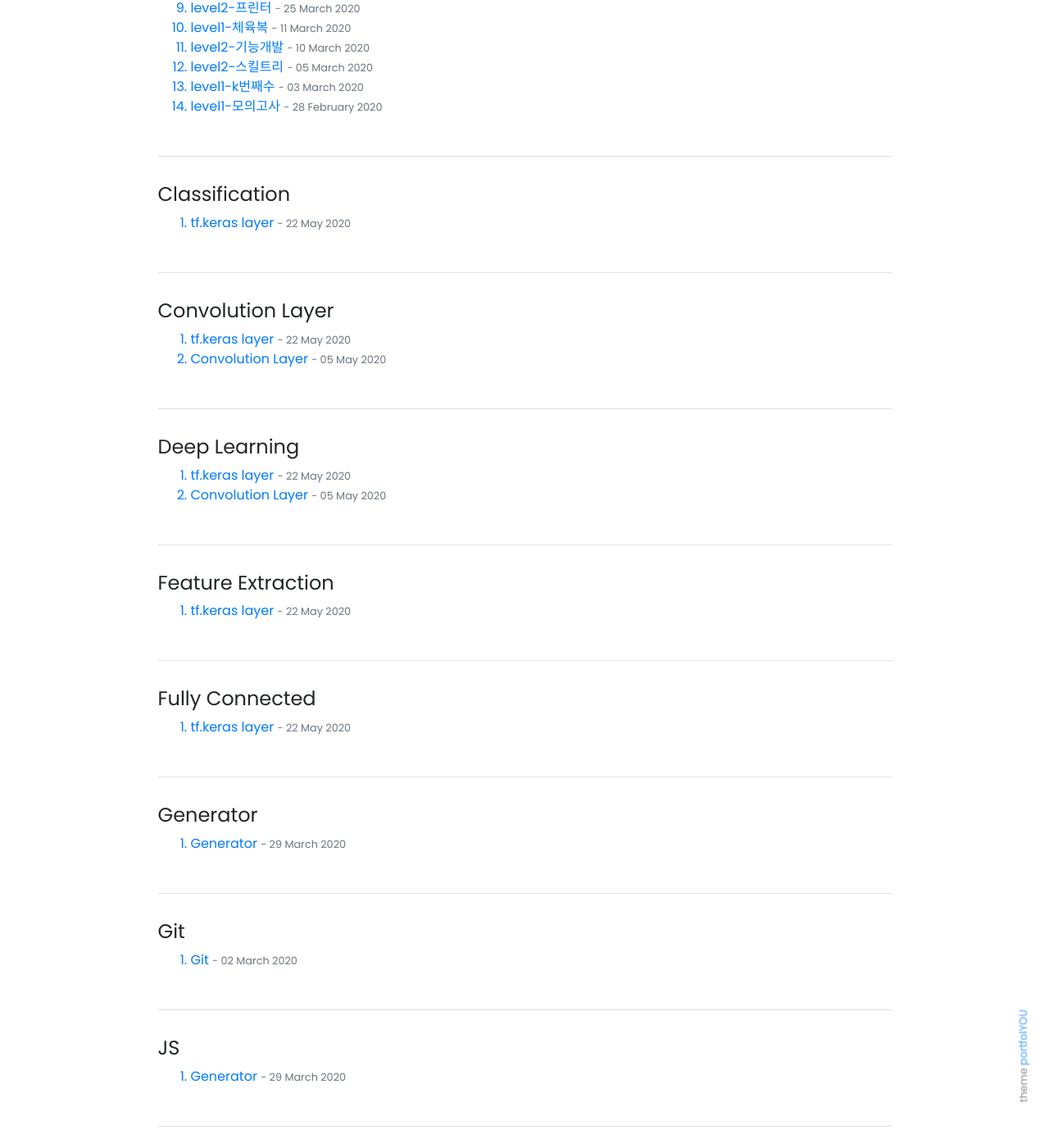
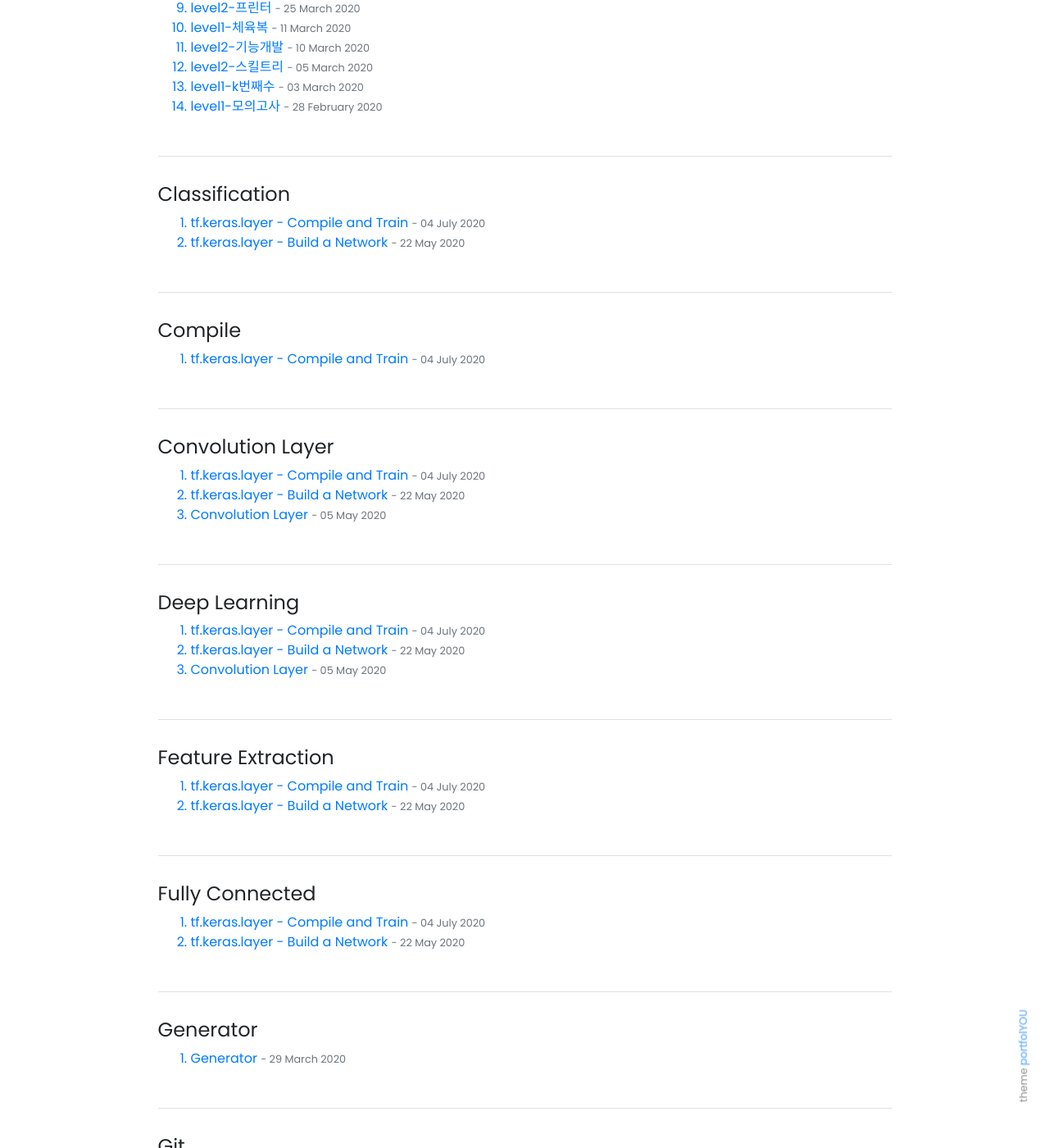
Before and after one commit to jongeunShin95/jongeunshin95.github.io, a Jekyll site: the page built from pages/tags.html, in a window 1280 px wide and 1400 px high, scrolled down 401 px. Shown: the whole window at 82% size. Built offline with Jekyll 4.4.1, drawn with Linux system fonts in a browser that asks for light colours; nearby versions of some CDN libraries; part of the change alters nothing that is shown; some of the changed text lies outside the part shown.

Commit message:
Update tf.keras.layer - Compile and Train / rename From tf_keras_layer To tf_keras_layer_build_a_network

````diff
--- a/_posts/2020-05-22-tf-keras-layer.md
+++ b/_posts/2020-05-22-tf-keras-layer-build-a-network.md
@@ -1,5 +1,5 @@
 ---
-title: tf.keras layer
+title: tf.keras.layer - Build a Network
 tags: [Deep Learning, Convolution Layer, Feature Extraction, Classification, Fully Connected]
 style: fill
 color: success
@@ -43,7 +43,7 @@ plt.imshow(image, 'gray')
 plt.show()
 ```
 
-{% include elements/figure.html image="https://github.com/jongeunShin95/jongeunShin95.github.io/blob/master/assets/images/keras_layer/x_train.png?raw=true" caption="x_train[0] 이미지" %}
+{% include elements/figure.html image="https://github.com/jongeunShin95/jongeunShin95.github.io/blob/master/assets/images/tf_keras_layer_build_a_network/x_train.png?raw=true" caption="x_train[0] 이미지" %}
 
 
 **y_train의 데이터 보기**
@@ -116,7 +116,7 @@ plt.imshow(output[0, :, :, 0], 'gray')
 plt.show()
 ```
 
-{% include elements/figure.html image="https://github.com/jongeunShin95/jongeunShin95.github.io/blob/master/assets/images/keras_layer/layer_apply_image.png?raw=true" caption="layer 적용 전 / 적용 후" %}
+{% include elements/figure.html image="https://github.com/jongeunShin95/jongeunShin95.github.io/blob/master/assets/images/tf_keras_layer_build_a_network/layer_apply_image.png?raw=true" caption="layer 적용 전 / 적용 후" %}
 
 <br>
 
@@ -162,7 +162,7 @@ plt.imshow(relu_output[0, :, :, 0], 'gray')
 plt.show()
 ```
 
-{% include elements/figure.html image="https://github.com/jongeunShin95/jongeunShin95.github.io/blob/master/assets/images/keras_layer/Relu_output.png?raw=true" caption="ReLU 적용 전 / 적용 후" %}
+{% include elements/figure.html image="https://github.com/jongeunShin95/jongeunShin95.github.io/blob/master/assets/images/tf_keras_layer_build_a_network/Relu_output.png?raw=true" caption="ReLU 적용 전 / 적용 후" %}
 
 <br>
 
@@ -172,7 +172,7 @@ plt.show()
 
 Pooling의 경우 해당 데이터가 주어졌을 때 해당 구간에서 가장 큰 값들을 가져와서 합쳐놓는 것이다.
 
-{% include elements/figure.html image="https://github.com/jongeunShin95/jongeunShin95.github.io/blob/master/assets/images/keras_layer/pooling.png?raw=true" caption="Pooling" %}
+{% include elements/figure.html image="https://github.com/jongeunShin95/jongeunShin95.github.io/blob/master/assets/images/tf_keras_layer_build_a_network/pooling.png?raw=true" caption="Pooling" %}
 
 즉, 정해진 구간 내에서 가장 큰값들을 가져오는 함수이다.
 
@@ -210,7 +210,7 @@ plt.imshow(pool_output[0, :, :, 0], 'gray')
 plt.show()
 ```
 
-{% include elements/figure.html image="https://github.com/jongeunShin95/jongeunShin95.github.io/blob/master/assets/images/keras_layer/pool_output.png?raw=true" caption="MaxPool2D 적용 전 / 적용 후" %}
+{% include elements/figure.html image="https://github.com/jongeunShin95/jongeunShin95.github.io/blob/master/assets/images/tf_keras_layer_build_a_network/pool_output.png?raw=true" caption="MaxPool2D 적용 전 / 적용 후" %}
 
 <br>
 
--- /dev/null
+++ b/_posts/2020-07-04-tf-keras-layer-compile-and-train.md
@@ -0,0 +1,140 @@
+---
+title: tf.keras.layer - Compile and Train
+tags: [Deep Learning, Convolution Layer, Feature Extraction, Classification, Fully Connected, Compile, Train]
+style: fill
+color: primary
+description: 구축된 네트워크에 대한 compile and train
+date: 20-07-04 01:52:57
+comments: true
+use_math: true
+---
+
+<br>
+
+#### Dataset and Layer 구축
+
+---
+
+[tf-keras-layer 구축](tf-keras-layer-build-a-network)에서 공부했던 것들을 이용하여 mnist에서 데이터셋들을 불러오고
+layer층을 쌓아 하나의 모델인 네트워크를 구축한다.
+
+**Dataset**
+
+```python
+import tensorflow as tf
+from tensorflow.keras import datasets
+
+(train_x, train_y), (test_x, test_y) = datasets.mnist.load_data()
+
+# 차원 수 늘리기 -> 모델의 input 값이 (28, 28, 1)이기 때문.
+train_x = train_x[..., tf.newaxis]
+test_x = test_x[..., tf.newaxis]
+
+# 데이터 값 정규화
+# 정규화를 하게 되면 해당 모델의 출력값이 softmax 등의 층을 지날 때는 0~1사이로 되기 때문에
+# 미리 해주고 또한 1 이상의 값에 대해 다루게 될경우 값이 기하급수적으로 커지기 때문.
+train_x = train_x / 255.
+test_x = test_x / 255.
+```
+
+**Build a Network**
+
+```python
+from tensorflow.keras import layers
+
+inputs = layers.Input((28, 28, 1))
+net = layers.Conv2D(32, (3, 3), padding='SAME')(inputs)
+net = layers.Activation('relu')(net)
+net = layers.MaxPooling2D(pool_size=(2, 2))(net)
+net = layers.Dropout(0.25)(net)
+
+net = layers.Conv2D(64, (3, 3), padding='SAME')(net)
+net = layers.Activation('relu')(net)
+net = layers.MaxPooling2D(pool_size=(2, 2))(net)
+net = layers.Dropout(0.25)(net)
+
+net = layers.Flatten()(net)
+net = layers.Dense(512)(net)
+net = layers.Activation('relu')(net)
+net = layers.Dropout(0.5)(net)
+net = layers.Dense(10)(net)
+net = layers.Activation('softmax')(net)
+
+model = tf.keras.Model(inputs=inputs, outputs=net)
+
+model.summary()
+```
+
+{% include elements/figure.html image="https://github.com/jongeunShin95/jongeunShin95.github.io/blob/master/assets/images/tf_keras_layer_compile_and_train/model_summary.png?raw=true" caption="model.summary()" %}
+
+<br>
+
+#### Compile the Model
+
+---
+
+컴파일하는 단계에서 필수적인 인자값으로는 Losses와 Optimizer가 있다. 또한 추가적으로 정확도를 확인하기 위해서 Metrics를 사용할 것이다.
+
+**Losses**
+
+손실함수는 데이터들을 학습하면서 모델에 의해 나온 출력값과 기대했던 즉, 정답인 기대값의 차이를 말한다. 최적화를 하게 되면서 이 오차를 줄여나가야 된다.
+대표적으로 MSE(Mean Squared Error)가 있는데 선형회귀함수를 다루면서 해당 손실함수에 대한 포스팅을 할 것이다.
+<br><br> 우선 여기 분류에서 사용할 손실함수의 대표적인 예로는 *categorical_crossentropy*, *sparse_categorical_crossentropy*, *binary_crossentropy* 등이 있다.
+* *binary_crossentropy*의 경우 출력값이 두 개중 하나일 때 사용하는 것이고
+* *categorical_crossentropy*의 경우에는 출력값이 one-hot encoding의 형태로 나오기 때문에 우리의 모델에서의 출력값 또한 one-hot encoding으로 출력되게 해야된다.
+* *sparse_categorical_crossentropy*의 경우에는 one-hot encoding이 아닌 실수의 형태로 나오기 때문에 따로 model에서 one-hot encoding을 해줄 필요가 없다.
+
+**Metrics**
+
+해당 Model을 통하여 나온 결과값에 대해 정확도와 오차 등 모델을 평가하는데 사용된다. 이 때 Losses 함수와 비슷하지만 이 Metrics에서의 오차는 모델을 최적화하는데 사용되지 않는다는 점이다. Losses에서 사용되는 함수들을 이용할 수도 있으며 대표적으로는 *accuracy*로 지정하여 *categorical_accuracy*를 사용한다.
+
+**Optimizer**
+
+손실함수로 나온 오차를 줄여가면서 모델을 최적화시키는 함수이다. 대표적으로 *경사하강법(Gradient Descent)*, *확률적 경사 하강법(Stochastic Gradient Descent, SGD)*, *아담(Adam)* 등이 있다.
+
+**적용 예시**
+
+```python
+model.compile(optimizer=tf.keras.optimizers.Adam(),
+              loss='sparse_categorical_crossentropy',
+              metrics=['accuracy'])
+```
+
+<br>
+
+#### Train the Model
+
+---
+
+모델을 컴파일까지 했으면 마지막으로 해당 모델을 데이터셋을 이용하여 학습을 시키는 것이다.
+
+**epoch과 batch size 설정**
+
+```python
+epochs = 1
+batch_size = 32
+```
+epoch의 경우 학습을 얼마나 반복할 것인지이고, batch_size의 경우 한번 학습을 시킬 때 몇 개의 데이터들을 한 번에 학습을 시키느냐이다.
+
+**학습 예시**
+
+```python
+model.fit(train_x, train_y,
+         batch_size=batch_size,
+         shuffle=True,
+         epochs=epochs)
+```
+
+{% include elements/figure.html image="https://github.com/jongeunShin95/jongeunShin95.github.io/blob/master/assets/images/tf_keras_layer_compile_and_train/model_training_example.png?raw=true" caption="model.fit()" %}
+
+
+##### 참조
+
+---
+
+* [https://datascienceschool.net/view-notebook/995bf4ee6c0b49f8957320f0a2fea9f0/](https://datascienceschool.net/view-notebook/995bf4ee6c0b49f8957320f0a2fea9f0/)
+* [https://keras.io/ko/](https://keras.io/ko/)
+* [https://truman.tistory.com/m/164?category=854798](https://truman.tistory.com/m/164?category=854798)
+* [https://tykimos.github.io/2017/09/24/Custom_Metric/](https://tykimos.github.io/2017/09/24/Custom_Metric/)
+* [https://kevinthegrey.tistory.com/118](https://kevinthegrey.tistory.com/118)
+* [https://www.tensorflow.org/tutorials/keras/classification?hl=ko](https://www.tensorflow.org/tutorials/keras/classification?hl=ko)
````
Also changed, not shown: assets/images/tf_keras_layer_build_a_network/Relu_output.png (renamed from assets/images/keras_layer/Relu_output.png), assets/images/tf_keras_layer_build_a_network/layer_apply_image.png (renamed from assets/images/keras_layer/layer_apply_image.png), assets/images/tf_keras_layer_build_a_network/pool_output.png (renamed from assets/images/keras_layer/pool_output.png), assets/images/tf_keras_layer_build_a_network/pooling.png (renamed from assets/images/keras_layer/pooling.png), assets/images/tf_keras_layer_build_a_network/x_train.png (renamed from assets/images/keras_layer/x_train.png), assets/images/tf_keras_layer_compile_and_train/model_summary.png (added), assets/images/tf_keras_layer_compile_and_train/model_training_example.png (added).
